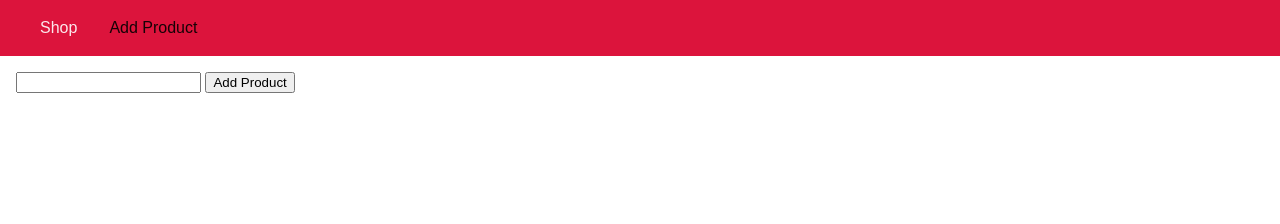
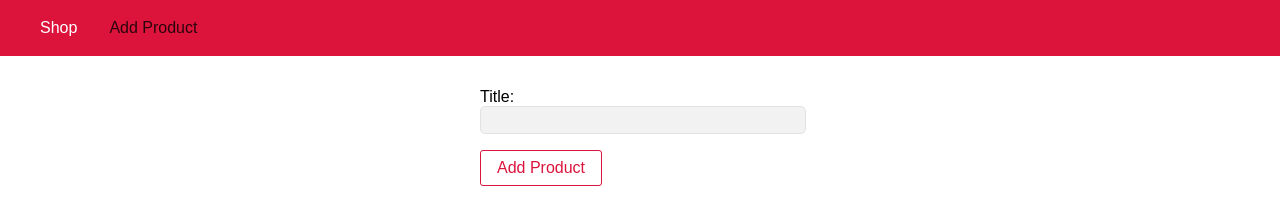
Before and after one commit to amitbhalla/expressmax, a website: page views/product.html in a window 1280 px wide. Shown: the top 224 px of the page. Drawn offline with Linux system fonts and the light colour scheme.

Commit message:
More styling

```diff
--- a/views/product.html
+++ b/views/product.html
@@ -7,45 +7,89 @@
     <title>Add Product</title>
     <style>
       body {
+        padding: 0;
         margin: 0;
-        padding: 0;
         font-family: sans-serif;
-        color: #160206;
       }
+
       main {
         padding: 1rem;
       }
+
       .main-header {
         width: 100%;
         height: 3.5rem;
-        background-color: #dc143c;
+        background-color: crimson;
         padding: 0 1.5rem;
       }
+
       .main-header__nav {
         height: 100%;
         display: flex;
         align-items: center;
       }
+
       .main-header__item-list {
+        list-style: none;
         margin: 0;
         padding: 0;
         display: flex;
-        list-style: none;
       }
+
       .main-header__item {
         margin: 0 1rem;
         padding: 0;
       }
-      .main-header__item a:link,
-      .main-header__item a:visited {
+
+      .main-header__item a {
         text-decoration: none;
-        color: #fce8ec;
+        color: white;
       }
+
+      .main-header__item a:hover,
       .main-header__item a:active,
-      .main-header__item a:hover,
       .main-header__item a.active {
-        text-decoration: none;
-        color: #160206;
+        color: #2c040c;
+      }
+
+      .product-form {
+        width: 20rem;
+        max-width: 90%;
+        margin: auto;
+      }
+
+      .form-control {
+        margin: 1rem 0;
+      }
+
+      .form-control label,
+      .form-control input {
+        display: block;
+        width: 100%;
+      }
+
+      .form-control input {
+        border: 1px solid #e2e2e2;
+        background-color: #f2f2f2;
+        font: inherit;
+        border-radius: 5px;
+        height: 1.5rem;
+      }
+
+      button {
+        font: inherit;
+        border: 1px solid crimson;
+        color: crimson;
+        background: white;
+        border-radius: 3px;
+        cursor: pointer;
+        padding: 0.5rem 1rem;
+      }
+
+      button:hover,
+      button:active {
+        background-color: crimson;
+        color: white;
         transition: all 0.5s ease;
       }
     </style>
@@ -62,8 +106,11 @@
       </nav>
     </header>
     <main>
-      <form action="/product" method="post">
-        <input type="text" name="title" />
+      <form class="product-form" action="/admin/product" method="post">
+        <div class="form-control">
+          <label for="title">Title: </label>
+          <input type="text" name="title" id="title" />
+        </div>
         <button type="submit">Add Product</button>
       </form>
     </main>
```
Also changed, not shown: views/404.html (+58 -10 lines), views/shop.html (+14 -11 lines).
